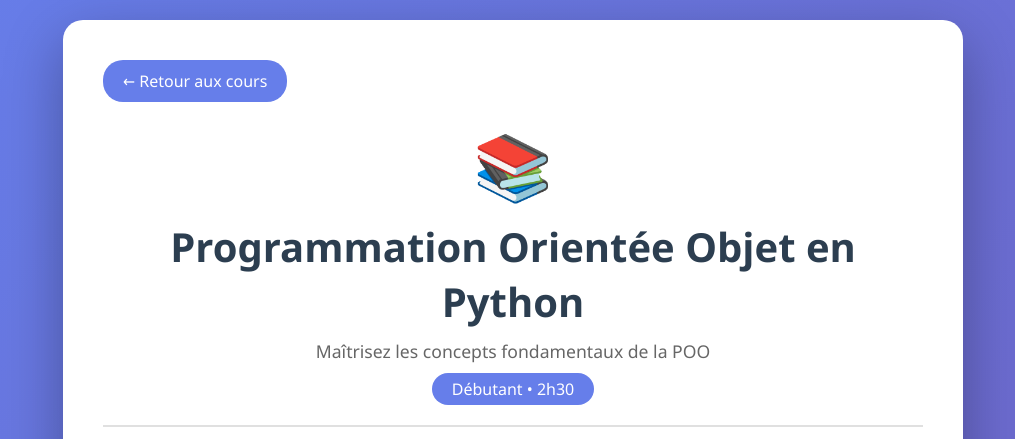
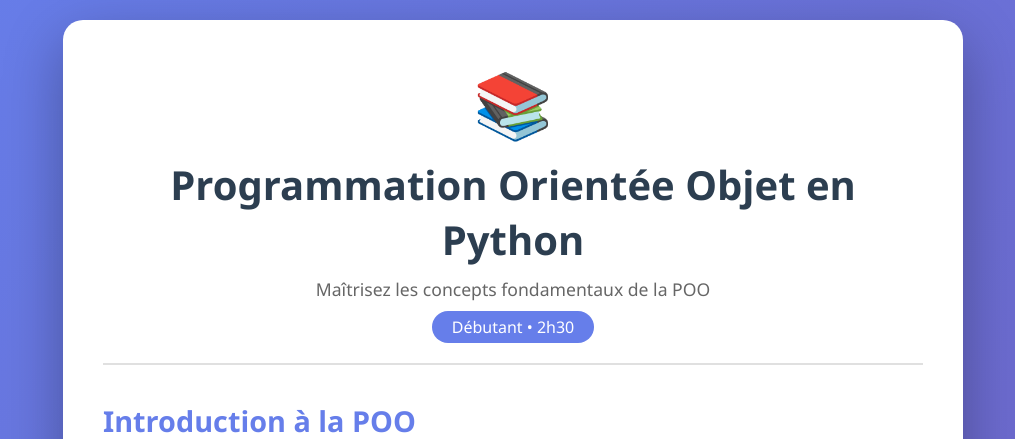
Before and after one commit to ploozy/projet_finale, a Flask app: page /course/1 in a window 1280 px wide. Shown: the top 439 px of the page, without its empty margins (127-1142 px from the left). Run offline with Flask 3, Linux system fonts and the light colour scheme.

Commit message:
Update course_detail.html

```diff
--- a/web/templates/course_detail.html
+++ b/web/templates/course_detail.html
@@ -184,8 +184,6 @@
 </head>
 <body>
     <div class="container">
-        <a href="/courses" class="back-btn">← Retour aux cours</a>
-
         <div class="course-header">
             <div class="course-icon">{{ course.icon if course.icon else '📚' }}</div>
             <h1 class="course-title">{{ course.title }}</h1>
@@ -212,3 +210,6 @@
     </div>
 </body>
 </html>
+    </div>
+</body>
+</html>
```
